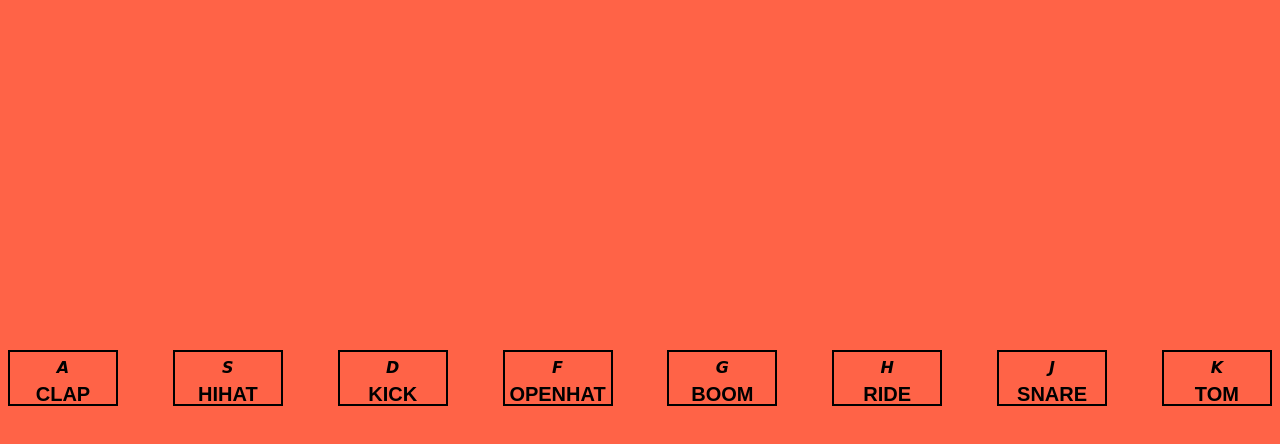
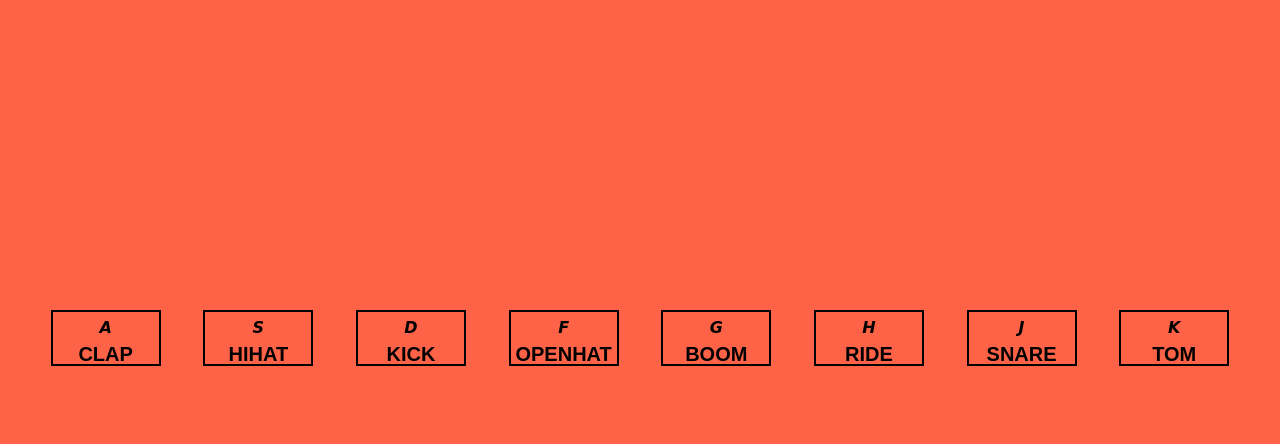
Before and after one commit to 7ozo/Drum-Kit, a plain HTML site: page index.html in a window 1280 px wide. Shown: the part 90-534 px from the top of the page. Drawn offline with Linux system fonts and the light colour scheme.

Commit message:
changed  justify-content

```diff
--- a/style.css
+++ b/style.css
@@ -10,9 +10,9 @@ body {
 
 .container {
   display: flex;
-  justify-content: space-between;
+  justify-content: space-evenly;
   align-items: center;
-  height: 90vh;
+  height: 80vh;
   min-width: 1000px;
 }
 
```
